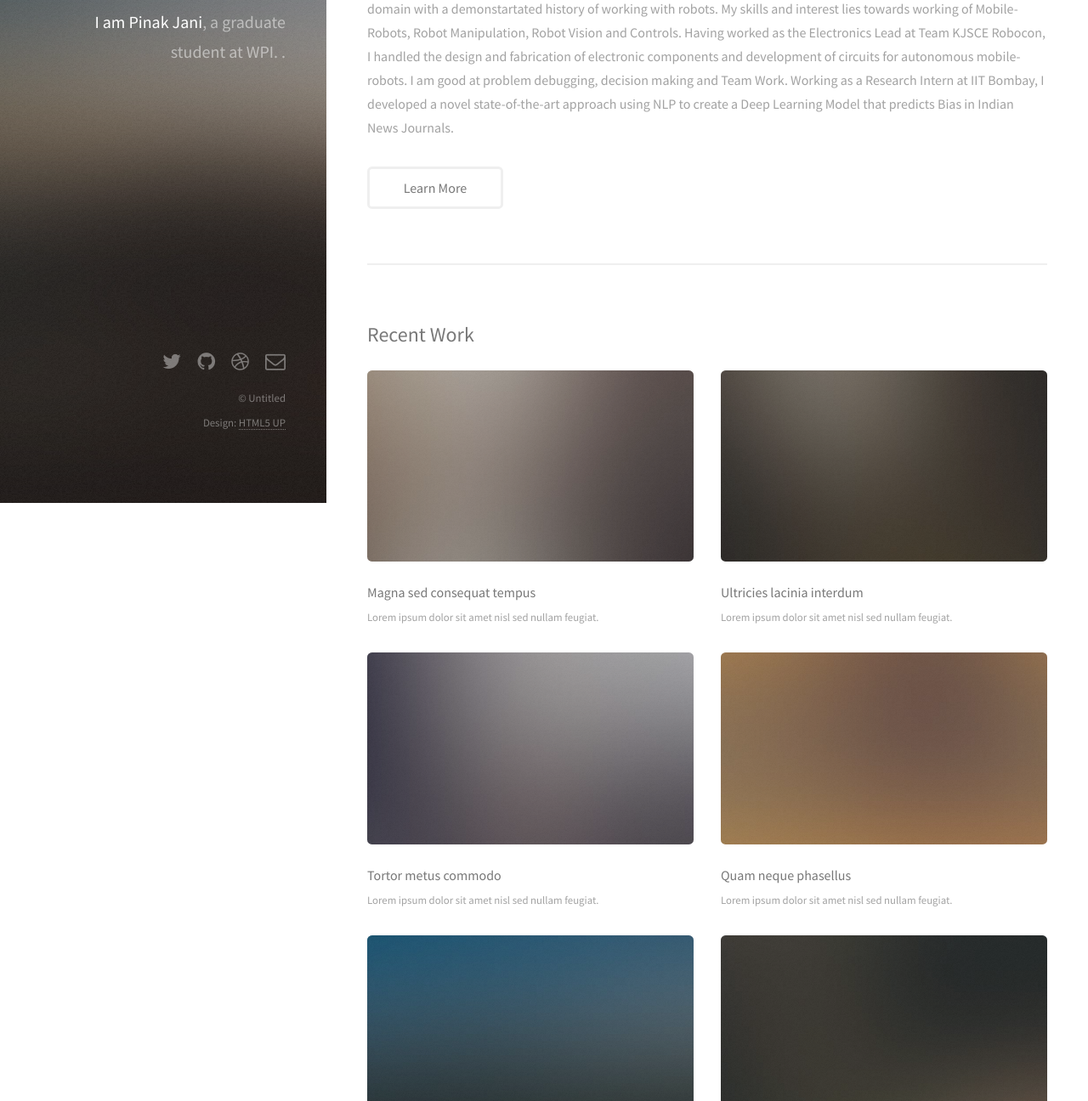
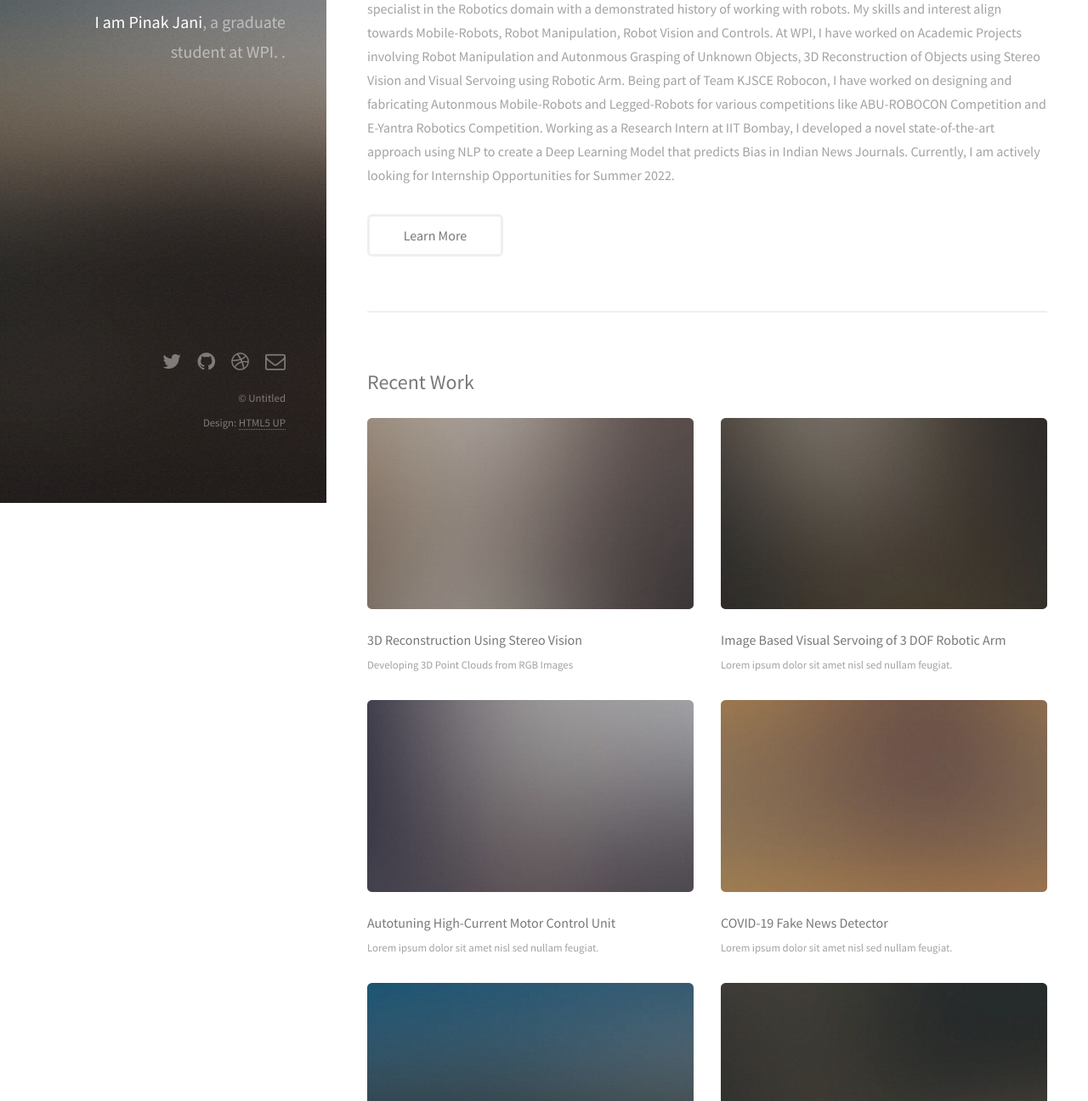
Before and after one commit to pinakjani/pinakjani.github.io, a plain HTML site: page index.html in a window 1280 px wide. Shown: the part 208-1504 px from the top of the page at 85% size. Drawn offline with Linux system fonts and the light colour scheme.

Commit message:
Description and Project changes

```diff
--- a/index.html
+++ b/index.html
@@ -39,11 +39,12 @@
 						<header class="major">
 							<h2>Pinak Jani</h2>
 						</header>
-						<p>I am Pinak Jani, a Graduate Student at WPI pursuing Robotics Enginnering. I am a technical specialist in the Robotics domain with a demonstartated history of working with robots.
-							My skills and interest lies towards working of Mobile-Robots, Robot Manipulation, Robot Vision and Controls.
-							Having worked as the Electronics Lead at Team KJSCE Robocon, I handled the design and fabrication of electronic components and development of circuits for autonomous mobile-robots.
-							I am good at problem debugging, decision making and Team Work.
+						<p>I am Pinak Jani, a Graduate Student at Worcester Polytechnic Institute pursuing Robotics Enginnering. I am a technical specialist in the Robotics domain with a demonstrated history of working with robots.
+							My skills and interest align towards Mobile-Robots, Robot Manipulation, Robot Vision and Controls.
+							At WPI, I have worked on Academic Projects involving Robot Manipulation and Autonmous Grasping of Unknown Objects, 3D Reconstruction of Objects using Stereo Vision and Visual Servoing using Robotic Arm.
+							Being part of Team KJSCE Robocon, I have worked on designing and fabricating Autonmous Mobile-Robots and Legged-Robots for various competitions like ABU-ROBOCON Competition and E-Yantra Robotics Competition.
 							Working as a Research Intern at IIT Bombay, I developed a novel state-of-the-art approach using NLP to create a Deep Learning Model that predicts Bias in Indian News Journals.
+							Currently, I am actively looking for Internship Opportunities for Summer 2022.
 						</p>
 						<ul class="actions">
 							<li><a href="#" class="button">Learn More</a></li>
@@ -56,32 +57,32 @@
 						<div class="row">
 							<article class="6u 12u$(xsmall) work-item">
 								<a href="images/fulls/01.jpg" class="image fit thumb"><img src="images/thumbs/01.jpg" alt="" /></a>
-								<h3>Magna sed consequat tempus</h3>
-								<p>Lorem ipsum dolor sit amet nisl sed nullam feugiat.</p>
+								<h3>3D Reconstruction Using Stereo Vision</h3>
+								<p>Developing 3D Point Clouds from RGB Images</p>
 							</article>
 							<article class="6u$ 12u$(xsmall) work-item">
 								<a href="images/fulls/02.jpg" class="image fit thumb"><img src="images/thumbs/02.jpg" alt="" /></a>
-								<h3>Ultricies lacinia interdum</h3>
+								<h3>Image Based Visual Servoing of 3 DOF Robotic Arm</h3>
 								<p>Lorem ipsum dolor sit amet nisl sed nullam feugiat.</p>
 							</article>
 							<article class="6u 12u$(xsmall) work-item">
 								<a href="images/fulls/03.jpg" class="image fit thumb"><img src="images/thumbs/03.jpg" alt="" /></a>
-								<h3>Tortor metus commodo</h3>
+								<h3>Autotuning High-Current Motor Control Unit</h3>
 								<p>Lorem ipsum dolor sit amet nisl sed nullam feugiat.</p>
 							</article>
 							<article class="6u$ 12u$(xsmall) work-item">
 								<a href="images/fulls/04.jpg" class="image fit thumb"><img src="images/thumbs/04.jpg" alt="" /></a>
-								<h3>Quam neque phasellus</h3>
+								<h3>COVID-19 Fake News Detector</h3>
 								<p>Lorem ipsum dolor sit amet nisl sed nullam feugiat.</p>
 							</article>
 							<article class="6u 12u$(xsmall) work-item">
 								<a href="images/fulls/05.jpg" class="image fit thumb"><img src="images/thumbs/05.jpg" alt="" /></a>
-								<h3>Nunc enim commodo aliquet</h3>
+								<h3>Autonomous Wound Care</h3>
 								<p>Lorem ipsum dolor sit amet nisl sed nullam feugiat.</p>
 							</article>
 							<article class="6u$ 12u$(xsmall) work-item">
 								<a href="images/fulls/06.jpg" class="image fit thumb"><img src="images/thumbs/06.jpg" alt="" /></a>
-								<h3>Risus ornare lacinia</h3>
+								<h3>E-Yantra Robotics Competition</h3>
 								<p>Lorem ipsum dolor sit amet nisl sed nullam feugiat.</p>
 							</article>
 						</div>
```
